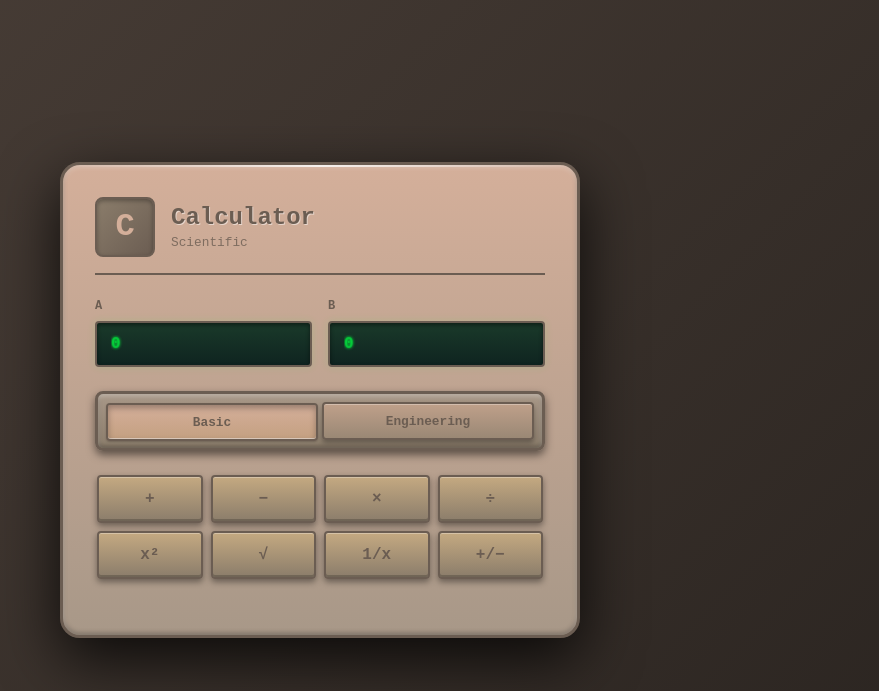
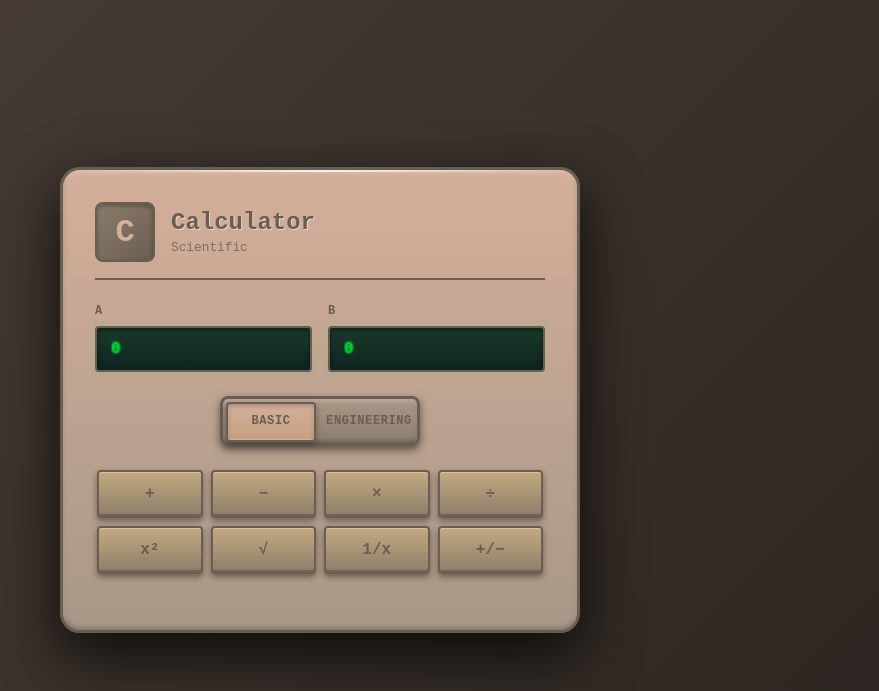
Before and after one commit to zer0nomad/calkproject, a Flask app: page / in a window 1280 px wide. Shown: the top 691 px of the page, without its empty margins (320-1199 px from the left). Run offline with Flask 2, Linux system fonts and the light colour scheme.

Commit message:
Refactor: Implement proper toggle switch (tumbler) and fix spacing
Toggle Switch Redesign:
- Replace button-based toggle with true toggle switch (HTML checkbox)
- Implement sliding tumbler effect with smooth animation (0.3s)
- Active state shows pressed effect (slider moves to right)
- Labels 'Basic' and 'Engineering' displayed on left and right
- Maintains retro 80s aesthetic with proper shadows and gradients
- Improved accessibility with semantic HTML

Spacing Fix:
- Increase margin-top and margin-bottom for .engineering-section to 2rem
- Prevents Engineering buttons from overlapping with display/result area
- Consistent padding throughout the form

JavaScript Update:
- Simplify toggleMode() function to work with checkbox input
- Remove unnecessary button class manipulation
- Cleaner, more maintainable code

All 23 tests passing ✓
Server running successfully with new UI

```diff
--- a/calk/static/css/style.css
+++ b/calk/static/css/style.css
@@ -262,58 +262,80 @@ body {
   width: 1px;
 }
 
-.mode-toggle {
+.toggle-container {
+  margin-bottom: 1.5rem;
   display: flex;
-  gap: 0.25rem;
-  margin-bottom: 1.5rem;
   justify-content: center;
+}
+
+.toggle-switch {
+  position: relative;
+  display: inline-block;
+  width: 200px;
+  height: 50px;
   background: linear-gradient(180deg, var(--tan-dark) 0%, var(--button-dark) 100%);
-  padding: 0.5rem;
+  border: 3px solid var(--brown);
   border-radius: 8px;
-  border: 3px solid var(--brown);
   box-shadow:
     inset 0 2px 4px rgba(255,255,255,0.3),
     inset 0 -2px 4px rgba(0,0,0,0.3),
     0 4px 8px rgba(0,0,0,0.5);
+  cursor: pointer;
 }
 
-.mode-toggle button {
-  padding: 0.6rem 1.2rem;
-  border: 2px solid var(--brown);
-  background: linear-gradient(180deg, #bfa08a 0%, #9a8875 100%);
-  color: var(--brown);
-  border-radius: 4px;
-  font-weight: 700;
-  cursor: pointer;
-  font-family: 'Courier New', monospace;
-  font-size: 0.8rem;
-  transition: all 0.15s ease;
-  box-shadow:
-    0 3px 5px rgba(0,0,0,0.3),
-    inset 0 1px 0 rgba(255,255,255,0.3);
-  flex: 1;
+.toggle-switch input {
+  display: none;
 }
 
-.mode-toggle button.active {
+.toggle-slider {
+  position: absolute;
+  top: 3px;
+  left: 3px;
+  right: auto;
+  width: 90px;
+  height: 40px;
   background: linear-gradient(180deg, #d4af9a 0%, #c4a081 100%);
-  color: var(--brown);
+  border: 2px solid var(--brown);
+  border-radius: 4px;
+  transition: all 0.3s ease;
   box-shadow:
-    inset 0 3px 6px rgba(0,0,0,0.3),
-    inset 0 -1px 0 rgba(255,255,255,0.5),
-    0 1px 2px rgba(0,0,0,0.2);
-  transform: translateY(1px);
+    inset 0 2px 4px rgba(0,0,0,0.2),
+    inset 0 -1px 2px rgba(255,255,255,0.3),
+    0 3px 6px rgba(0,0,0,0.3);
 }
 
-.mode-toggle button:hover:not(.active) {
-  transform: translateY(-1px);
-  box-shadow:
-    0 4px 8px rgba(0,0,0,0.4),
-    inset 0 1px 0 rgba(255,255,255,0.3);
+.toggle-switch input:checked + .toggle-slider {
+  left: auto;
+  right: 3px;
+}
+
+.toggle-label {
+  position: absolute;
+  top: 50%;
+  transform: translateY(-50%);
+  font-family: 'Courier New', monospace;
+  font-weight: 700;
+  font-size: 0.75rem;
+  color: var(--brown);
+  text-transform: uppercase;
+  letter-spacing: 0.05em;
+  width: 90px;
+  text-align: center;
+  pointer-events: none;
+}
+
+.toggle-label.basic-label {
+  left: 3px;
+}
+
+.toggle-label.eng-label {
+  right: 3px;
 }
 
 .engineering-section {
   display: none;
-  margin-top: 1rem;
+  margin-top: 2rem;
+  margin-bottom: 2rem;
 }
 
 .engineering-section.active {
--- a/calk/templates/index.html
+++ b/calk/templates/index.html
@@ -31,9 +31,13 @@
             </div>
           </div>
 
-          <div class="mode-toggle">
-            <button type="button" class="mode-btn active" onclick="toggleMode('basic')">{{ gettext('Basic') }}</button>
-            <button type="button" class="mode-btn" onclick="toggleMode('engineering')">{{ gettext('Engineering') }}</button>
+          <div class="toggle-container">
+            <label class="toggle-switch">
+              <input type="checkbox" id="mode-toggle" onchange="toggleMode(this.checked ? 'engineering' : 'basic')">
+              <span class="toggle-slider"></span>
+              <span class="toggle-label basic-label">{{ gettext('Basic') }}</span>
+              <span class="toggle-label eng-label">{{ gettext('Engineering') }}</span>
+            </label>
           </div>
 
           <fieldset class="ops" role="group" aria-label="Basic Operations">
@@ -82,18 +86,13 @@
         function toggleMode(mode) {
           const basicOps = document.querySelector('.ops');
           const engineeringSection = document.getElementById('engineering-section');
-          const buttons = document.querySelectorAll('.mode-btn');
-
-          buttons.forEach(btn => btn.classList.remove('active'));
 
           if (mode === 'engineering') {
             basicOps.style.display = 'none';
             engineeringSection.classList.add('active');
-            event.target.classList.add('active');
           } else {
             basicOps.style.display = 'grid';
             engineeringSection.classList.remove('active');
-            event.target.classList.add('active');
           }
         }
       </script>
```
